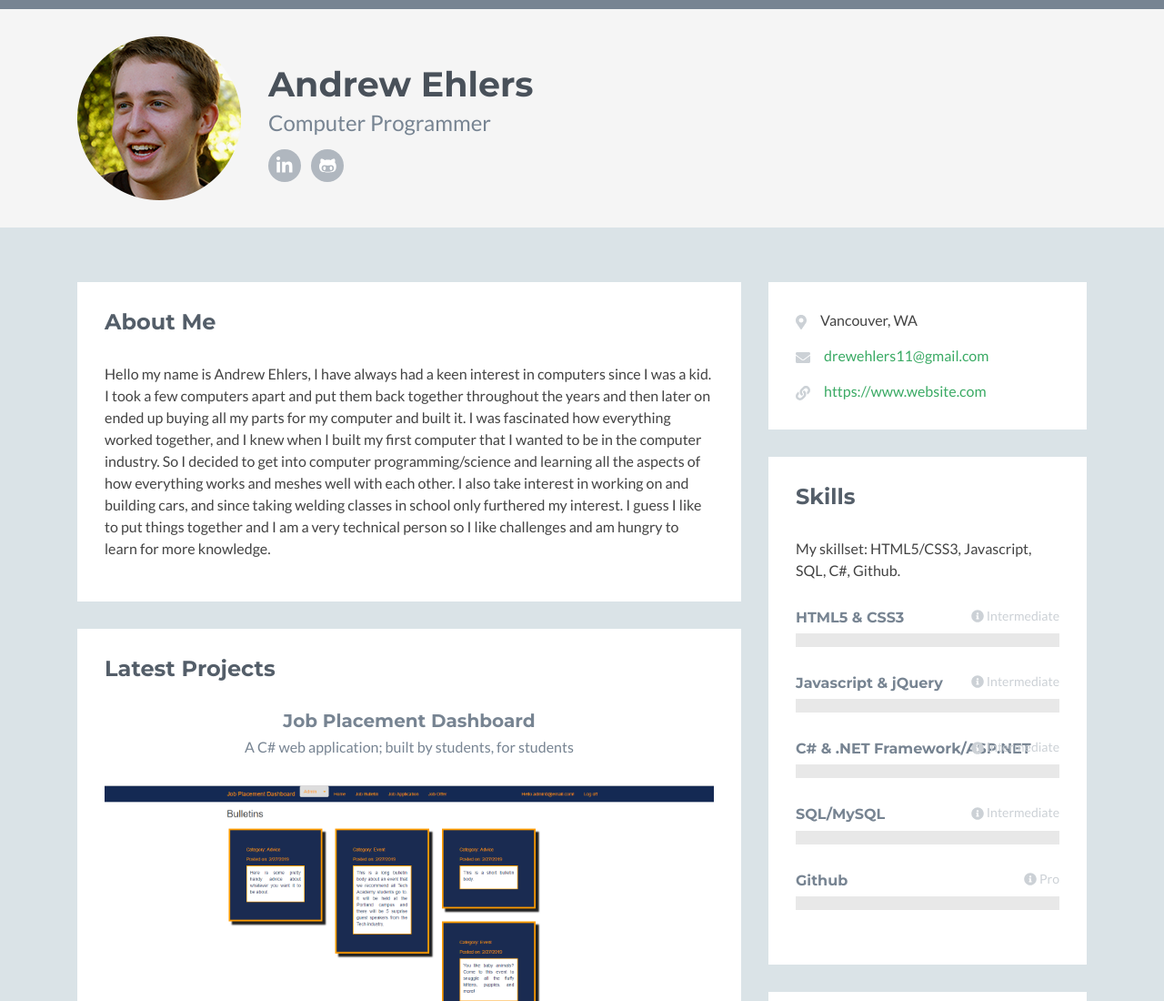
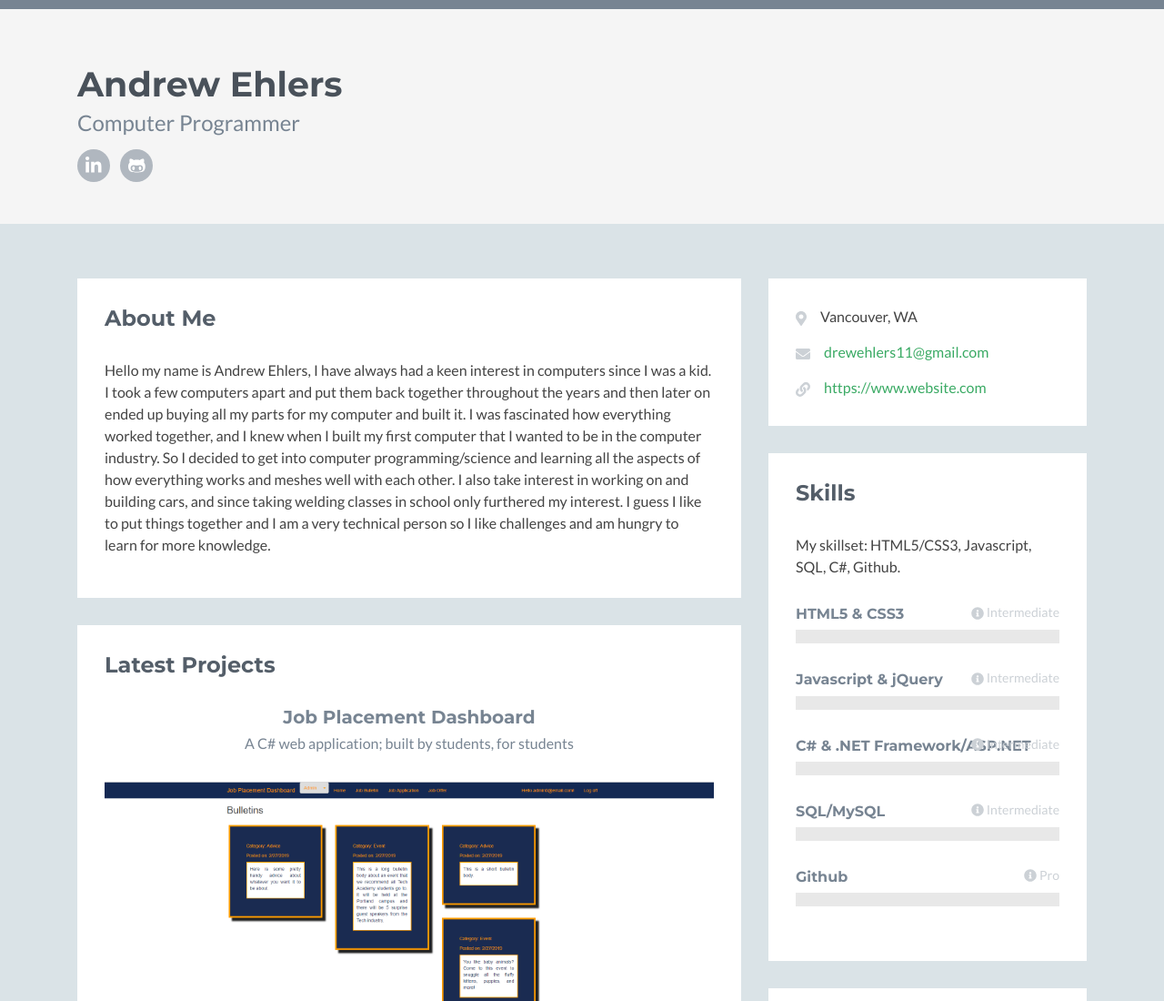
Before and after one commit to DrewEhlers11/Portfolio, a plain HTML site: page portfolio/index.html in a window 1280 px wide. Shown: the top 1100 px of the page at 91% size. Drawn offline with nearby package versions, Linux system fonts and the light colour scheme; no server answers; a script that the page names is missing; some icons are missing; files whose address does not match are found by name.

Commit message:
Edited some code

```diff
--- a/portfolio/index.html
+++ b/portfolio/index.html
@@ -31,7 +31,7 @@
     <!-- ******HEADER****** -->
     <header class="header">
         <div class="container clearfix">
-            <img class="profile-image img-fluid float-left" src="assets/images/profile.png" alt="James Lee" />
+            <img class="profile-image img-fluid float-left" src="" alt="" />
             <div class="profile-content float-left">
                 <h1 class="name">Andrew Ehlers</h1>
                 <h2 class="desc">Computer Programmer</h2>
```
